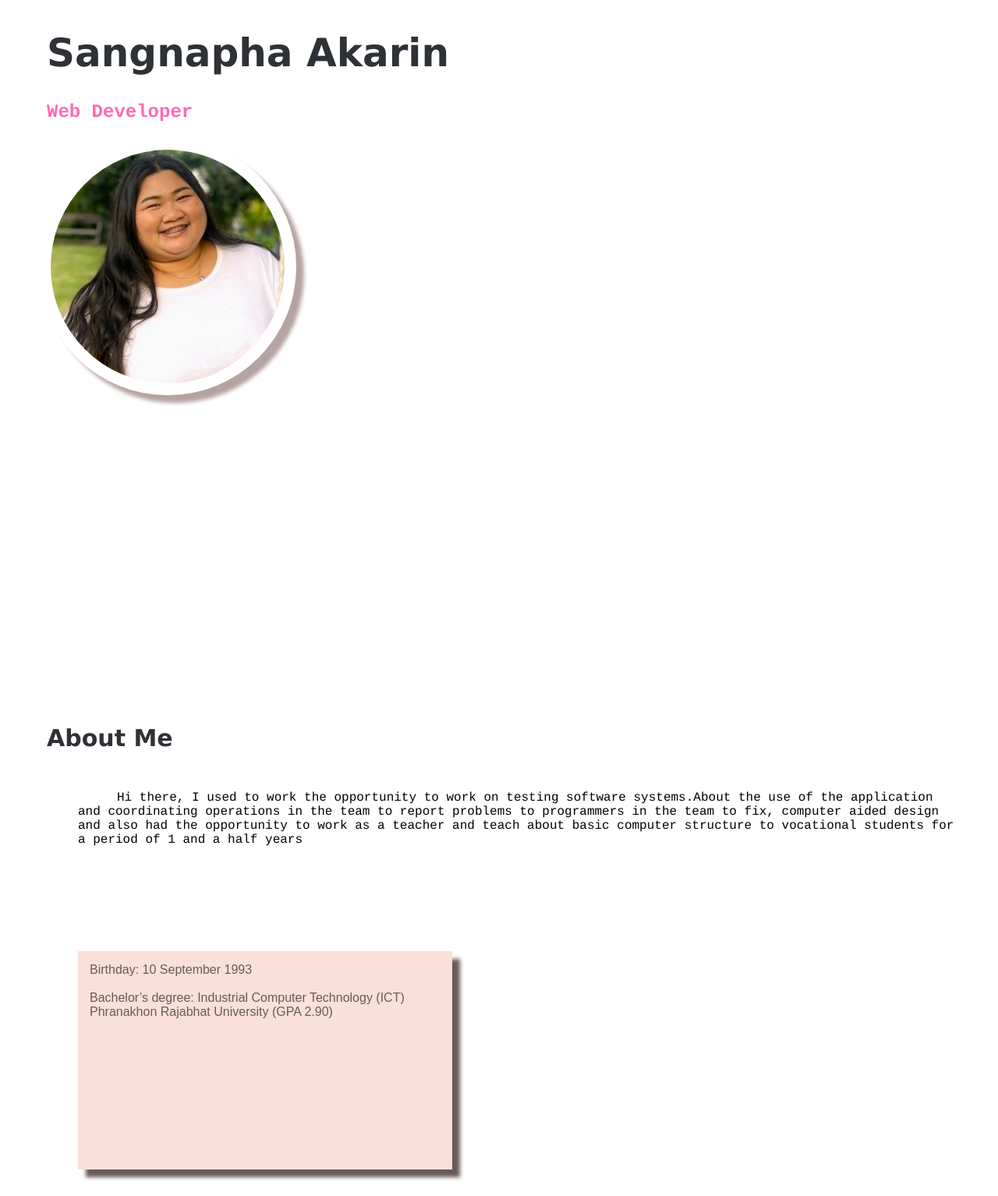
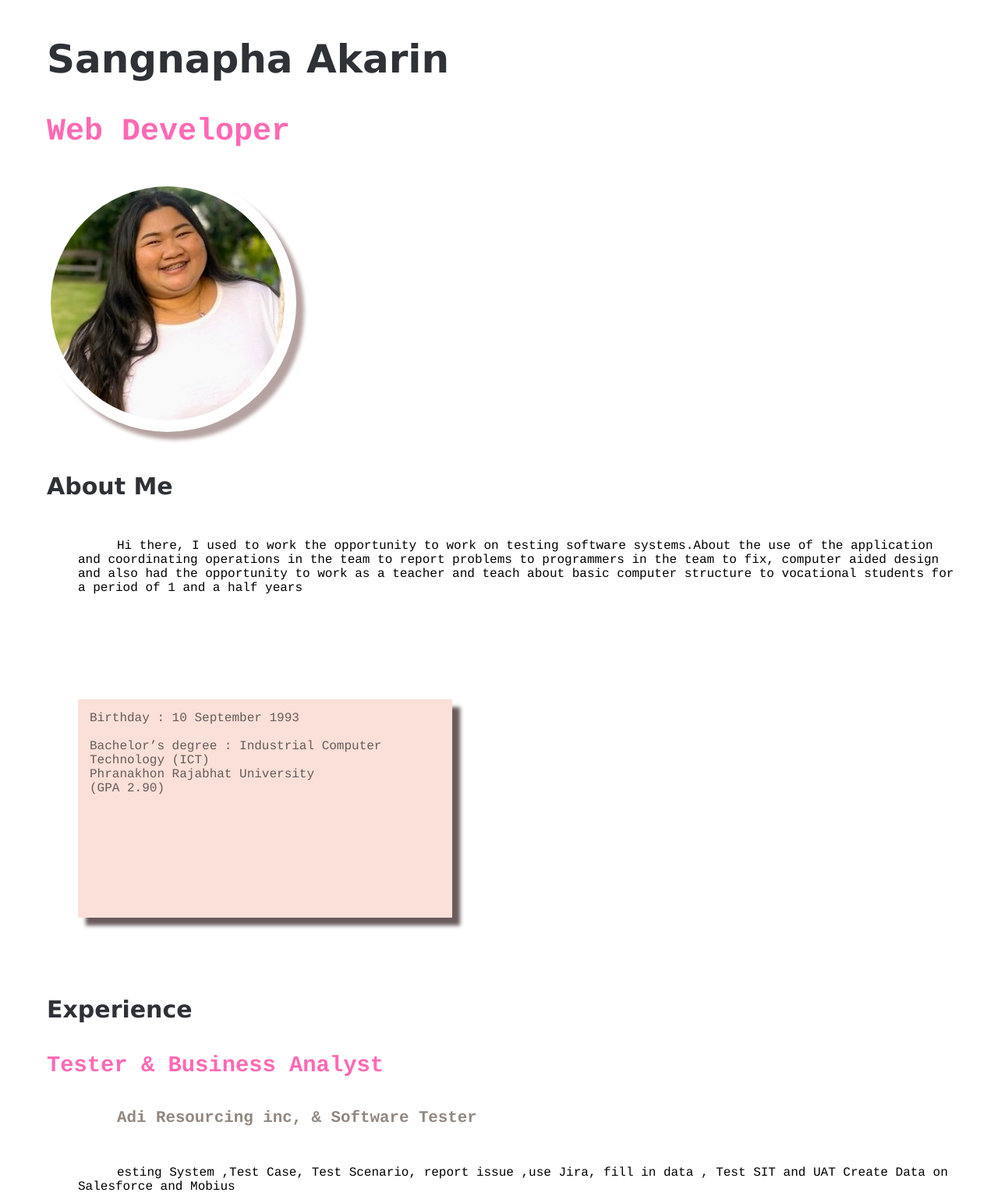
Before and after one commit to sangnapha26/sangnapha26.github.io, a plain HTML site: page index.html in a window 1280 px wide. Shown: the part 120-1654 px from the top of the page at 78% size. Drawn offline with Linux system fonts and the light colour scheme.

Commit message:
set mark page

```diff
--- a/index.html
+++ b/index.html
@@ -19,7 +19,7 @@
                 text-align:left ;
                 color : #FF69B4;
                 font-family: Courier;
-                font-size: 40x;
+                font-size: 40px ;
                 padding-left : 60px;
              }
 
@@ -122,6 +122,8 @@
                background-color: #FAE0D8;
                box-shadow: 10px 10px 5px #695A5B;
                margin: 100px;
+               font-family: Courier;
+
             }
 
             p.defual {
@@ -153,16 +155,23 @@
       <li><a href="#about">About Me</a>
       <li><a href="#home">Home</a>
     </ul>
+
+    <section id="Home" class="Home">
+      <div class="container">
+
+
       <h1>Sangnapha Akarin </h1>
      <h2>Web Developer</h2>
+
   <img class="img-profile" src="image/IMG_5683.JPG" alt="Pineapple" width="300" height="300" >
 <br><br>
 
-   <!-- ======= About Section ======= -->
+
+
    <section id="about" class="about">
       <div class="container">
 
-        <p class="section-title">
+
           <h3>About Me</h3>
 <p class="defual">Hi there, I used to work the opportunity to work on testing software systems.About the use of the application and coordinating operations in the team to report problems to programmers in the team to fix, computer aided design
   and also had the opportunity to work as a teacher and teach about basic computer structure to vocational students for a period of 1 and a half years
@@ -170,9 +179,9 @@
 
 
          <p class="blockm">
-                Birthday: 10 September 1993 <br>
-            <br>Bachelor’s degree: Industrial Computer Technology (ICT)<br>
-                        Phranakhon Rajabhat University (GPA 2.90)<br>
+                Birthday : 10 September 1993 <br>
+            <br>Bachelor’s degree : Industrial Computer Technology (ICT)<br>
+                        Phranakhon Rajabhat University <br> (GPA 2.90)<br>
 
          </p>
 
@@ -180,7 +189,7 @@
          <section id="Experience" class="Experience">
             <div class="container">
 
-         <p class="section-title">
+
             <h3>Experience</h3>
 
             <h4 class="h4">Tester &amp; Business Analyst</h4>
@@ -209,8 +218,6 @@
       <section id="contact" class="contact">
          <div class="container">
 
-
-            <p class="section-title">
                <h3>Contact</h3>
 
                <h5 class="Ex01">Tel. : 063-313-0965 , 066-112-4536</h5> <br>
```
